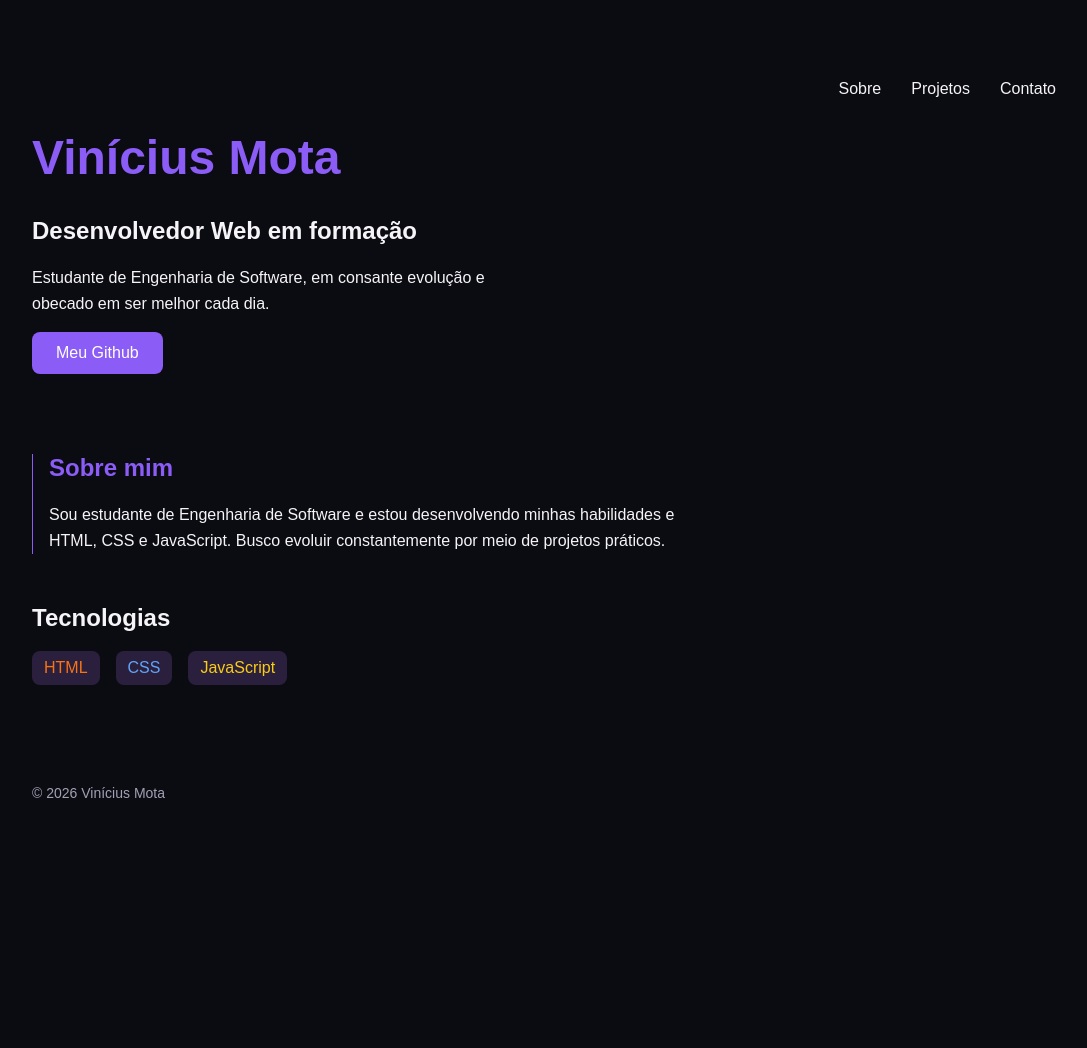
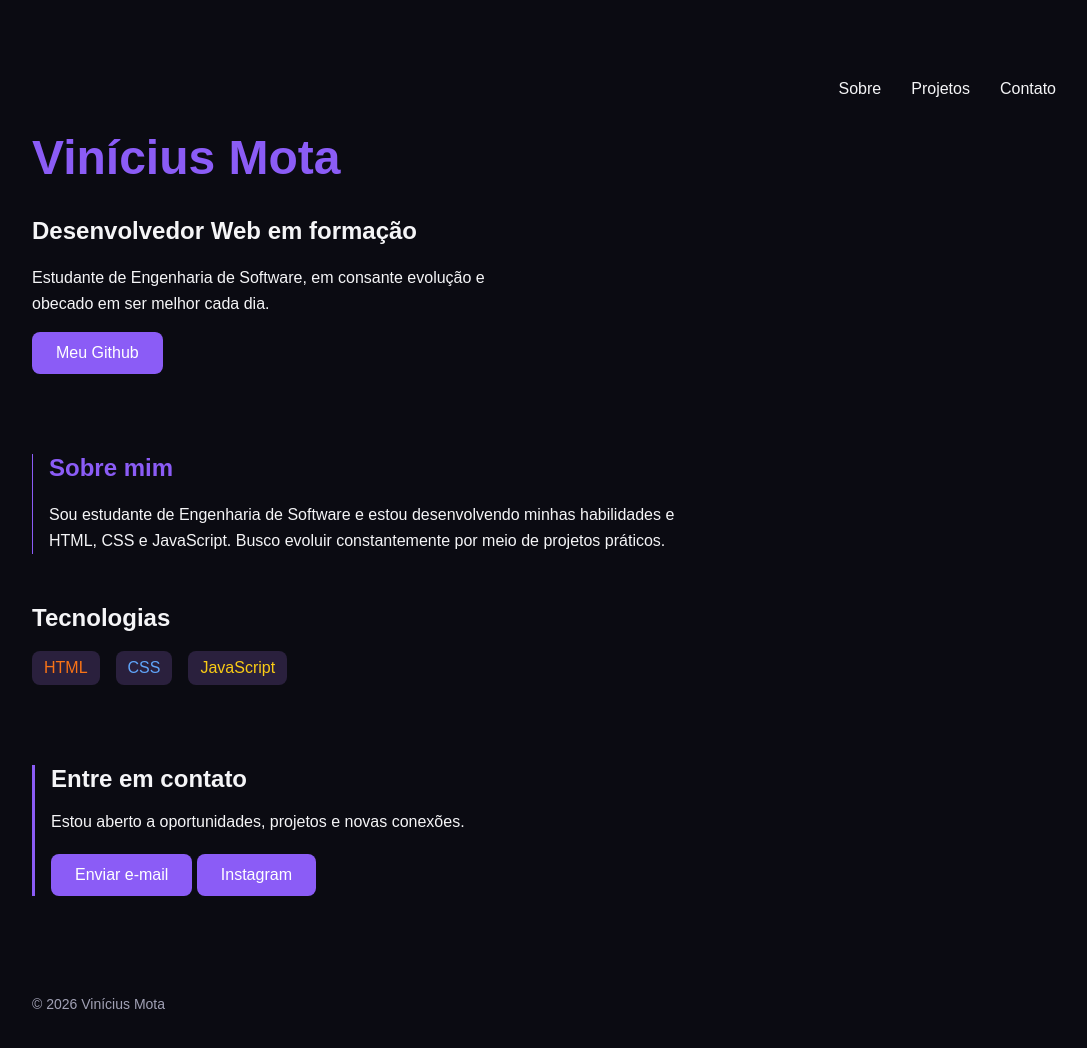
Before and after one commit to vnn-coder/portfolio, a plain HTML site: page index.html in a window 1280 px wide. Shown: the whole page, without its empty margins (96-1183 px from the left). Before the commit the page ends 895 px from the top, so only its background shows below. Drawn offline with Linux system fonts and the light colour scheme.

Commit message:
feat: adiciona secao de contato ao portfolio

```diff
--- a/css/style.css
+++ b/css/style.css
@@ -145,6 +145,29 @@ h1 {
     transition: transform 0.3s ease;
 }
 
+/* Seção de contato */
+
+#contato {
+    margin-top: 80px;
+    border-left: 3px solid var(--accent);
+    padding-left: 16px;
+}
+
+#contato a {
+    display: inline-block;
+    margin-top: 7px;
+    padding: 12px 24px;
+    background-color: var(--accent);
+    color: white;
+    text-decoration: none;
+    border-radius: 8px;
+    transition: transform 0.3s ease;
+}
+
+#contato a:hover {
+    transform: translateY(-3px);
+}
+
 /* Responsividade para celulares */
 
 @media (max-width: 900px) {
--- a/index.html
+++ b/index.html
@@ -53,6 +53,23 @@
            <li class="javascript">JavaScript</li>
         </ul>
     </section>
+
+    <!-- Contato -->
+
+    <section id="contato">
+        <h2>Entre em contato</h2>
+        <p>
+            Estou aberto a oportunidades, projetos
+            e novas conexões.
+        </p>
+        <a href="mailto:vnnsvv7@gmail.com">
+            Enviar e-mail
+        </a>
+        <a href="https://www.instagram.com/vinicius.sv77/" target="_blank" rel="noopener noreferrer">
+            <i data-lucide="instagram"></i>
+            Instagram
+        </a>
+    </section>
 </main>
 
 <!-- Rodapé -->
```
